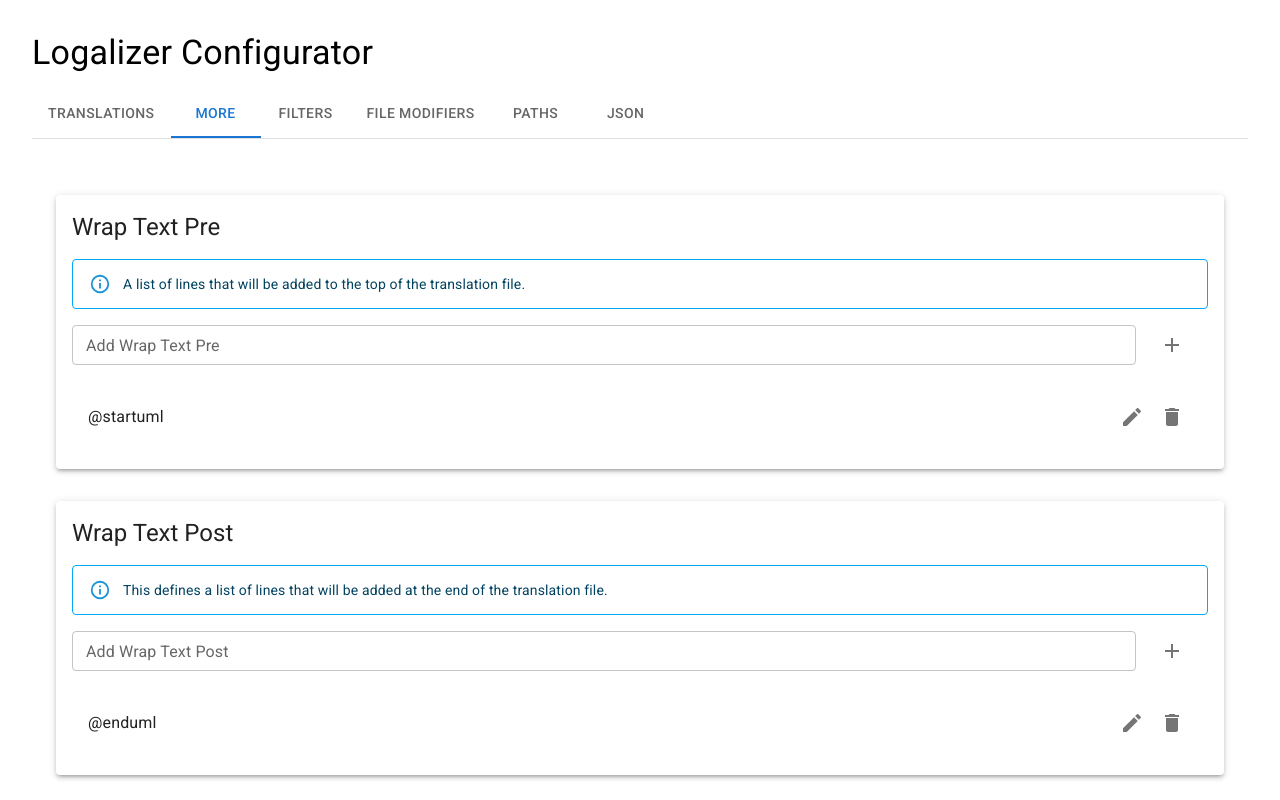
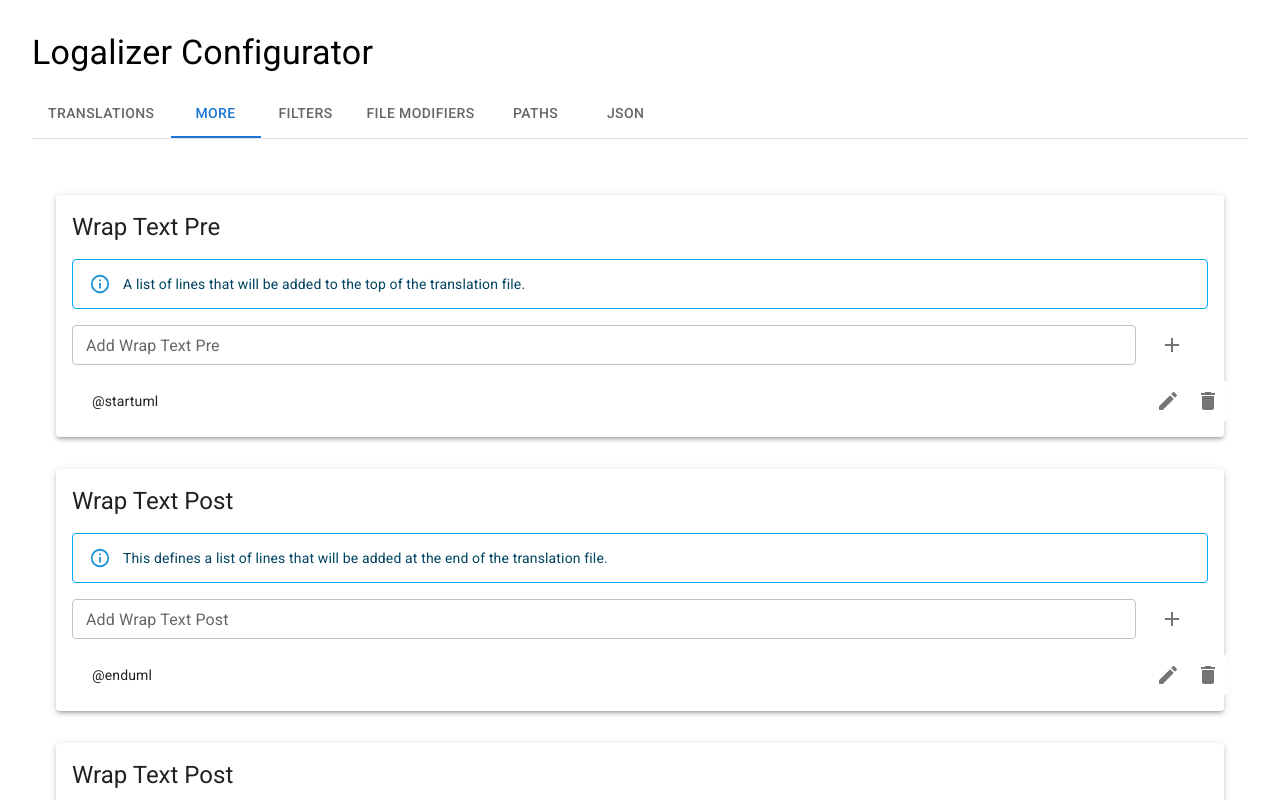
Before and after one commit to Logalizer/LogalizerConfigurator, a React (Create React App) app: page / in a window 1280 px wide. Both pictures are taken after a click on the tab "MORE". Shown: the top 800 px of the page. Built offline with nearby package versions, Linux system fonts and the light colour scheme; the HTML template or start-up script is replaced by a standard one.

Commit message:
Use box for styling ArrayProvider
Issue: listeners are hijacked by dnd-kit so, delete and edit is not working.

```diff
--- a/src/ArrayProvider.js
+++ b/src/ArrayProvider.js
@@ -12,6 +12,9 @@ import { useState } from "react";
 import { useConfigDispatch } from "./ConfigContext.js";
 import Paper from "@mui/material/Paper";
 
+import PropTypes from "prop-types";
+import Box from "@mui/material/Box";
+
 import React from "react";
 import { Save } from "@mui/icons-material";
 import Grid from "@mui/material/Unstable_Grid2";
@@ -24,6 +27,32 @@ import {
 } from "@dnd-kit/sortable";
 import { useSortable } from "@dnd-kit/sortable";
 import { CSS } from "@dnd-kit/utilities";
+
+function ContentBox(props) {
+  const { sx, ...other } = props;
+  return (
+    <Box
+      sx={{
+        fontSize: "0.875rem",
+        ...sx,
+      }}
+      {...other}
+    />
+  );
+}
+
+ContentBox.propTypes = {
+  /**
+   * The system prop that allows defining system overrides as well as additional CSS styles.
+   */
+  sx: PropTypes.oneOfType([
+    PropTypes.arrayOf(
+      PropTypes.oneOfType([PropTypes.func, PropTypes.object, PropTypes.bool])
+    ),
+    PropTypes.func,
+    PropTypes.object,
+  ]),
+};
 
 function AddItem({ ItemName, AddAction }) {
   // const [text, setText] = useState("");
@@ -101,61 +130,74 @@ function Item({ Index, Text, id, key, EditAction, DeleteAction }) {
     </IconButton>
   );
 
-  const DeleteButon = (
+  function DeleteButon({ Index }) {
+    return (
       <IconButton aria-label="delete">
         <DeleteIcon
           onClick={(e) => {
+            console.log("Delete");
             dispatch(DeleteAction(Index));
           }}
         />
       </IconButton>
     );
+  }
+
   if (isEditing) {
     ItemContent = (
       <>
-        <Grid
-          xs
-          display="flex"
-          alignItems="center"
-          ref={setNodeRef}
-          style={style}
-          {...attributes}
-          {...listeners}
-        >
-          {EditTextField}
-        </Grid>
-        <Grid xs="auto">
+        <ContentBox sx={{ flexGrow: 1 }}>{EditTextField}</ContentBox>
+        <ContentBox>
           <Stack direction="row">
             {SaveButton}
-            {DeleteButon}
+            <IconButton aria-label="delete">
+              <DeleteIcon
+                onClick={(e) => {
+                  console.log("Delete");
+                  dispatch(DeleteAction(Index));
+                }}
+              />
+            </IconButton>
           </Stack>
-        </Grid>
+        </ContentBox>
       </>
     );
   } else {
     ItemContent = (
       <>
-        <Grid
-          xs
-          display="flex"
-          alignItems="center"
+        <ContentBox sx={{ flexGrow: 1 }}>{Text}</ContentBox>
+        <ContentBox>
+          <Stack direction="row">
+            {EditButton}
+            <IconButton aria-label="delete">
+              <DeleteIcon
+                onClick={(e) => {
+                  console.log("Delete");
+                  dispatch(DeleteAction(Index));
+                }}
+              />
+            </IconButton>
+          </Stack>
+        </ContentBox>
+      </>
+    );
+  }
+  return (
+    <Box
       ref={setNodeRef}
       style={style}
       {...attributes}
       {...listeners}
+      sx={{
+        display: "flex",
+        bgcolor: "background.paper",
+        borderRadius: 1,
+        alignItems: "center",
+      }}
     >
-          {Text}
-        </Grid>
-        <Grid xs="auto">
-          <Stack direction="row">
-            {EditButton}
-            {DeleteButon}
-          </Stack>
-        </Grid>
-      </>
+      {ItemContent}
+    </Box>
   );
-  }
-  return <>{ItemContent}</>;
 }
 
 export default function ArrayProvider({
@@ -200,7 +242,6 @@ export default function ArrayProvider({
   }
   if (DragAction === null) {
     DragAction = (activeIndex, overIndex) => {
-      console.log("Test");
       return {
         type: drag_type,
         activeIndex: activeIndex,
@@ -211,14 +252,20 @@ export default function ArrayProvider({
   function DataSection() {
     if (Data.length == 0) return <></>;
     return (
-      <Grid container spacing={0} sx={{ p: 2 }}>
+      <div
+        style={{
+          width: "100%",
+          "padding-left": "20px",
+          "padding-right": "15px",
+        }}
+      >
         <DndContext
           collisionDetection={closestCenter}
           onDragEnd={handleDragEnd}
         >
           <SortableContext items={Data} strategy={verticalListSortingStrategy}>
+            <>
               {Data.map((text, i) => (
-              <Grid xs={12} container>
                 <Item
                   Index={i}
                   key={text}
@@ -227,11 +274,11 @@ export default function ArrayProvider({
                   EditAction={EditAction}
                   DeleteAction={DeleteAction}
                 />
-              </Grid>
               ))}
+            </>
           </SortableContext>
         </DndContext>
-      </Grid>
+      </div>
     );
   }
   return (
--- a/src/ConfigContext.js
+++ b/src/ConfigContext.js
@@ -61,7 +61,7 @@ function ConfigReducer(Config, action) {
     case "dragged_blacklist": {
       Config.blacklist = arrayMove(
         Config.blacklist,
-        action.activeindex,
+        action.activeIndex,
         action.overIndex
       );
       return;
@@ -83,7 +83,7 @@ function ConfigReducer(Config, action) {
     case "dragged_execute": {
       Config.execute = arrayMove(
         Config.execute,
-        action.activeindex,
+        action.activeIndex,
         action.overIndex
       );
       return;
@@ -105,7 +105,7 @@ function ConfigReducer(Config, action) {
     case "dragged_delete_lines": {
       Config.delete_lines = arrayMove(
         Config.delete_lines,
-        action.activeindex,
+        action.activeIndex,
         action.overIndex
       );
       return;
@@ -127,7 +127,7 @@ function ConfigReducer(Config, action) {
     case "dragged_disable_group": {
       Config.disable_group = arrayMove(
         Config.disable_group,
-        action.activeindex,
+        action.activeIndex,
         action.overIndex
       );
       return;
@@ -149,7 +149,7 @@ function ConfigReducer(Config, action) {
     case "dragged_wrap_text_pre": {
       Config.wrap_text_pre = arrayMove(
         Config.wrap_text_pre,
-        action.activeindex,
+        action.activeIndex,
         action.overIndex
       );
       return;
@@ -171,7 +171,7 @@ function ConfigReducer(Config, action) {
     case "dragged_wrap_text_post": {
       Config.wrap_text_post = arrayMove(
         Config.wrap_text_post,
-        action.activeindex,
+        action.activeIndex,
         action.overIndex
       );
       return;
@@ -239,7 +239,7 @@ function ConfigReducer(Config, action) {
     case "dragged_patterns": {
       Config.translations[action.tr_index].patterns = arrayMove(
         Config.translations[action.tr_index].patterns,
-        action.activeindex,
+        action.activeIndex,
         action.overIndex
       );
       return;
@@ -285,7 +285,7 @@ function ConfigReducer(Config, action) {
     case "dragged_translation": {
       Config.translations = arrayMove(
         Config.translations,
-        action.activeindex,
+        action.activeIndex,
         action.overIndex
       );
       return;
```
Lines whose indentation alone changed are shown as unchanged.
